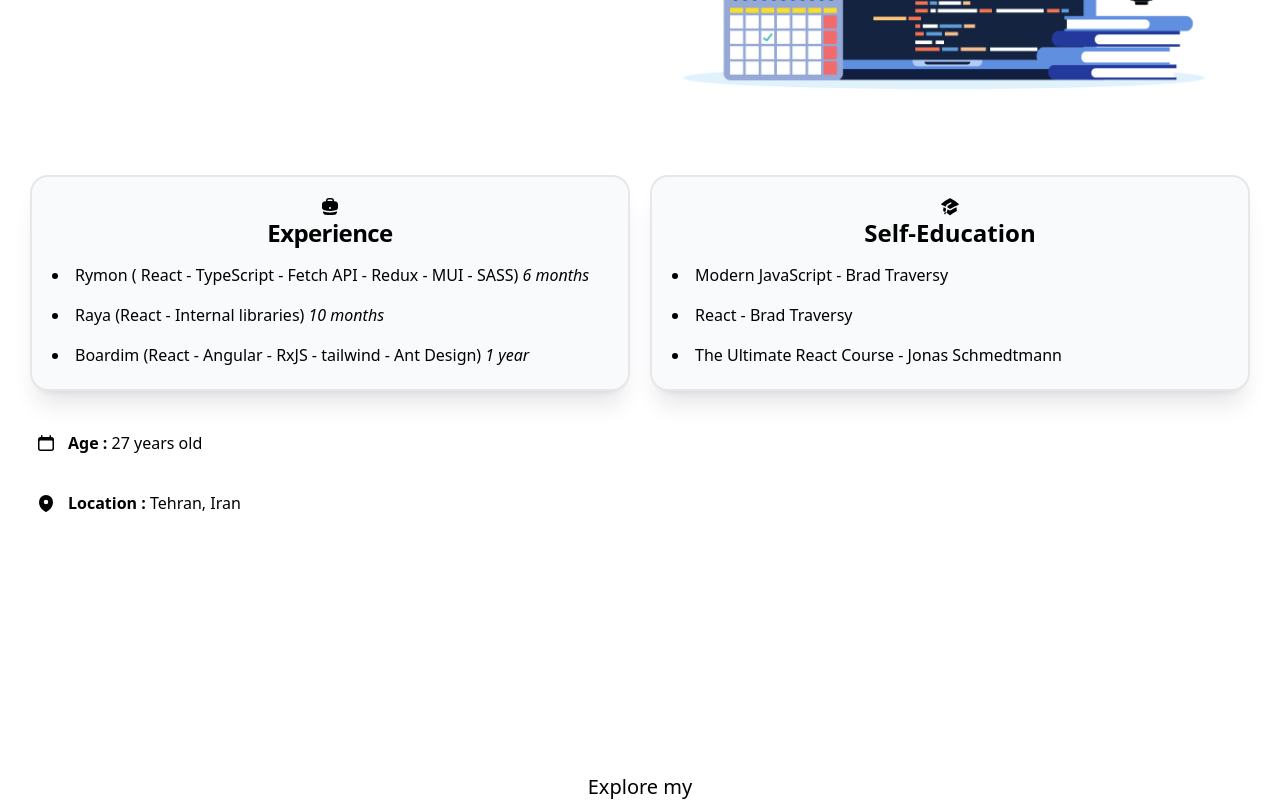
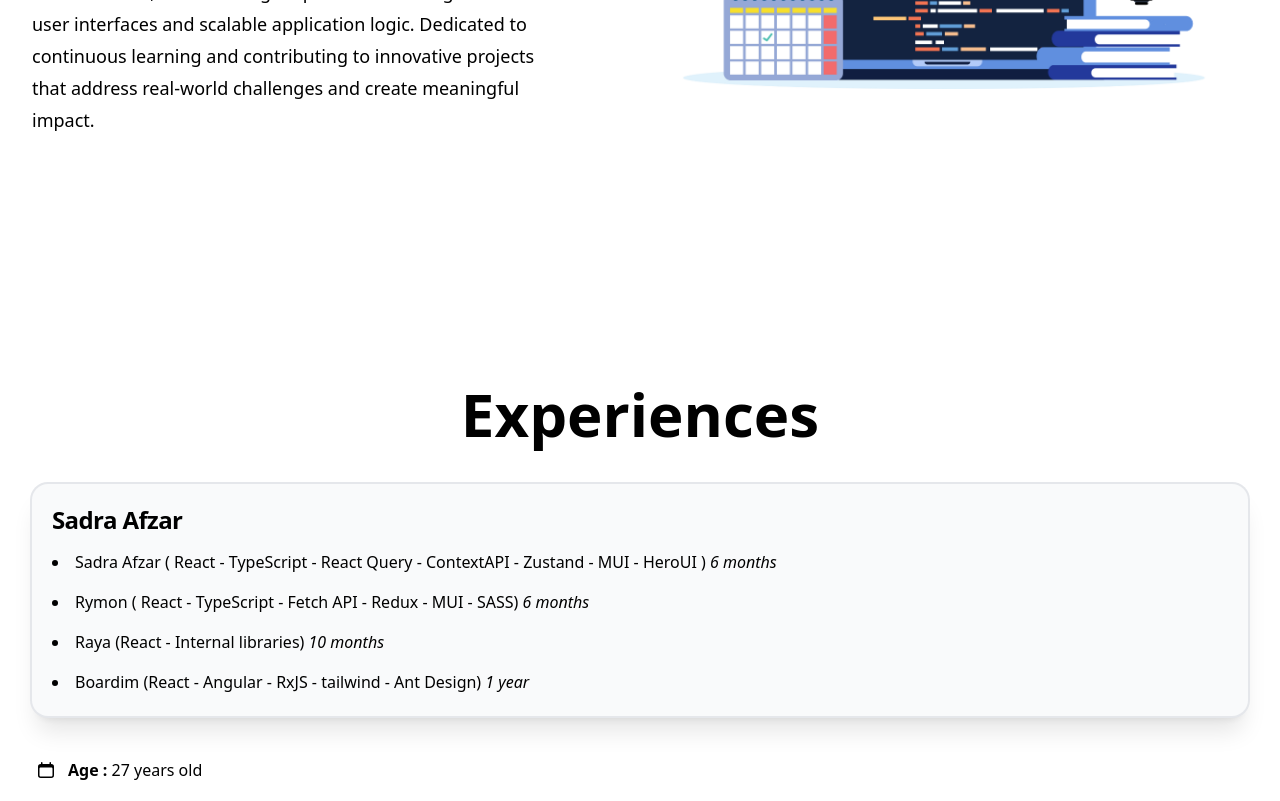
Before and after one commit to MosQobadi/portfolio-NEXT, a Next.js app: page / in a window 1280 px wide. Shown: the part 1140-1941 px from the top of the page. Built offline with nearby package versions, Linux system fonts and the light colour scheme; no server answers.

Commit message:
start adding experiences

```diff
--- a/src/app/_components/About.tsx
+++ b/src/app/_components/About.tsx
@@ -38,15 +38,15 @@ export function About() {
                 >
                   About Me
                 </h2>
-                {/* <p className="mt-6 text-lg leading-8" data-aos="fade-right">
-                  Front-End Developer with over 2 years of experience delivering
+                <p className="mt-6 text-lg leading-8" data-aos="fade-right">
+                  Front-End Developer with over 3 years of experience delivering
                   responsive, user-focused web applications. Skilled in React,
                   TypeScript, and modern styling frameworks such as Material-UI,
                   with a strong emphasis on crafting seamless user interfaces
                   and scalable application logic. Dedicated to continuous
                   learning and contributing to innovative projects that address
                   real-world challenges and create meaningful impact.
-                </p> */}
+                </p>
               </div>
             </div>
           </div>
@@ -64,21 +64,32 @@ export function About() {
             />
           </div>
         </div>
-        <div className="mx-auto grid max-w-2xl grid-cols-1 gap-x-8 gap-y-16 lg:mx-0 lg:max-w-none lg:grid-cols-2 lg:items-start lg:gap-y-10">
+        <div className="mx-auto grid max-w-2xl grid-cols-1 gap-x-8 gap-y-16 lg:mx-0 lg:max-w-none lg:grid-cols-2 lg:items-start lg:gap-y-10 mt-50">
           <div className="lg:col-span-2 lg:col-start-1 lg:mx-auto lg:grid lg:w-full lg:max-w-7xl lg:gap-x-8 lg:px-8">
             <div className="text-base leading-7">
-              <div className="grid gap-x-6 sm:grid-cols-2">
+              <div className="grid gap-x-6 sm:grid-cols-1">
+                <h2
+                  className="mt-2 text-4xl font-bold text-center sm:text-6xl"
+                  data-aos="fade-right"
+                >
+                  Experiences
+                </h2>
                 <div
                   className="ring-2 ring-gray-200 bg-gray-50 rounded-2xl mt-10 p-5 shadow-xl"
                   data-aos="zoom-in"
                 >
-                  <BriefcaseIcon
+                  {/* <BriefcaseIcon
                     className="h-5 w-5 mx-auto"
                     aria-hidden="true"
-                  />
-                  <h2 className=" text-2xl text-center font-bold tracking-tight">
-                    Experience
+                  /> */}
+                  <h2 className=" text-2xl font-bold tracking-tight">
+                    Sadra Afzar
                   </h2>
+                  <p></p>
+                  <p className="mt-3 list-item list-inside">
+                    Sadra Afzar ( React - TypeScript - React Query - ContextAPI
+                    - Zustand - MUI - HeroUI )<em> 6 months</em>
+                  </p>
                   <p className="mt-3 list-item list-inside">
                     Rymon ( React - TypeScript - Fetch API - Redux - MUI - SASS)
                     <em> 6 months</em>
@@ -91,7 +102,7 @@ export function About() {
                     <em> 1 year</em>
                   </p>
                 </div>
-                <div
+                {/* <div
                   className="ring-2 ring-gray-200 bg-gray-50 rounded-2xl mt-10 p-5 shadow-xl"
                   data-aos="zoom-in"
                 >
@@ -111,7 +122,7 @@ export function About() {
                   <p className="mt-3 list-item list-inside">
                     The Ultimate React Course - Jonas Schmedtmann
                   </p>
-                </div>
+                </div> */}
               </div>
               <dl
                 className="mt-10 space-y-8 text-base leading-7 lg:max-w-none"
```
